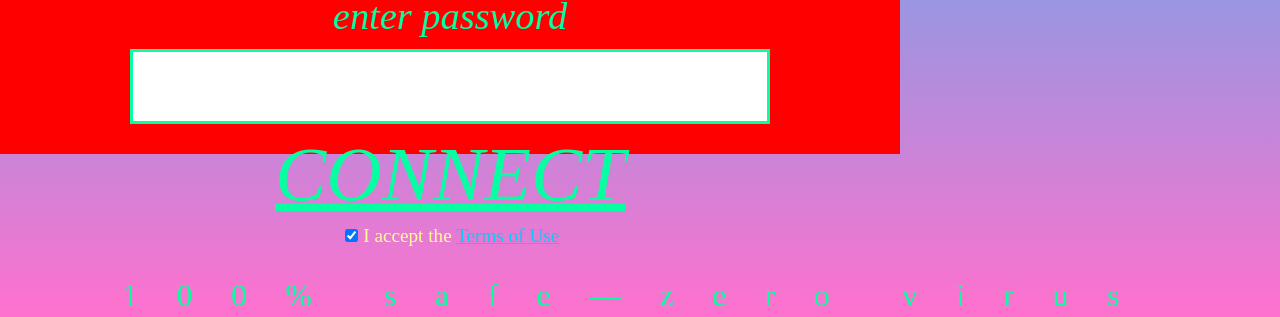
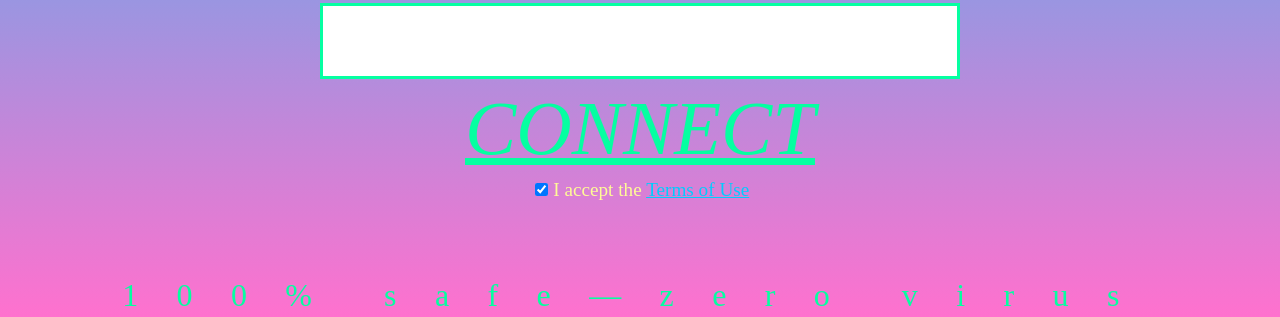
Before and after one commit to herereadthis/Dandin, a website: page portal/index.html in a window 1280 px wide. Shown: the part 483-800 px from the top of the page. Drawn offline with Linux system fonts and the light colour scheme.

Commit message:
remove temp styling

```diff
--- a/portal/styles.css
+++ b/portal/styles.css
@@ -270,13 +270,6 @@ footer {
 	}
 }
 
-@media only screen and (min-width: 900px) {
-	.page-content {
-		width: 900px;
-		height: 512px;
-		background-color: #F00;
-	}
-}
 @media only screen and (min-width: 1024px) {
 	body {
 	}
```
